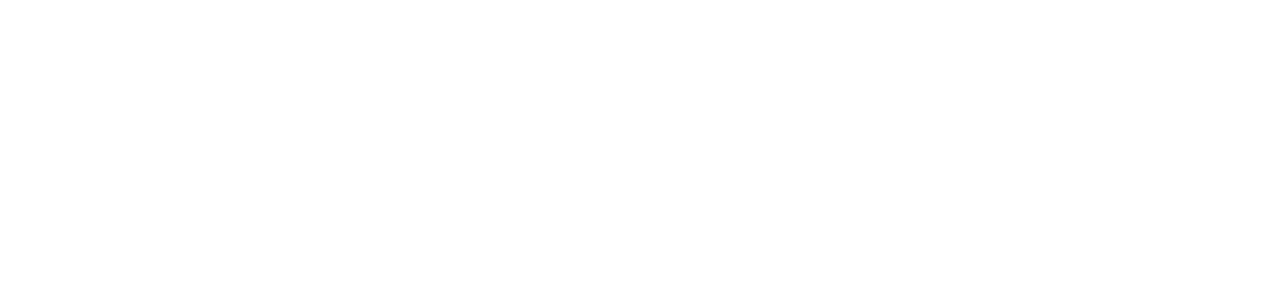
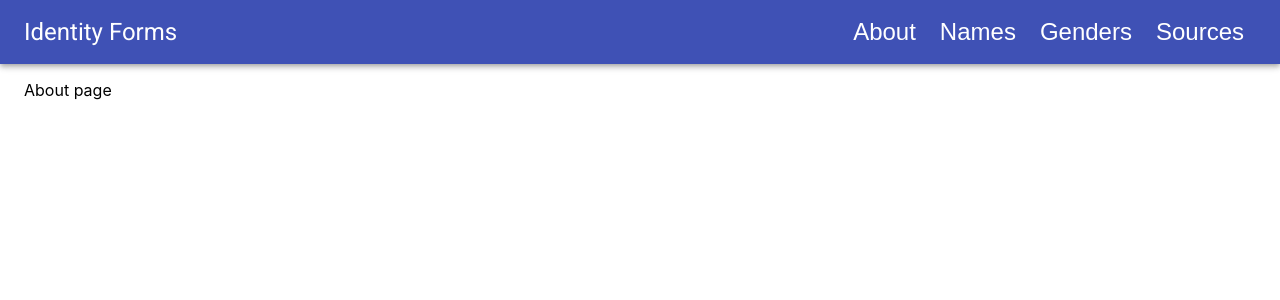
Before and after one commit to kanwren/identity-forms, a React (Create React App) app: page / in a window 1280 px wide. Shown: the top 300 px of the page. Built offline with nearby package versions, Linux system fonts and the light colour scheme.

Commit message:
Stub out menu bar and page switching

```diff
--- a/package.json
+++ b/package.json
@@ -3,6 +3,8 @@
   "version": "0.1.0",
   "private": true,
   "dependencies": {
+    "@material-ui/core": "^4.12.3",
+    "@material-ui/icons": "^4.11.2",
     "@testing-library/jest-dom": "^5.16.1",
     "@testing-library/react": "^11.2.7",
     "@testing-library/user-event": "^12.8.3",
--- a/public/index.html
+++ b/public/index.html
@@ -7,7 +7,7 @@
     <meta name="theme-color" content="#000000" />
     <meta
       name="description"
-      content="Web site created using create-react-app"
+      content="TODO"
     />
     <link rel="apple-touch-icon" href="%PUBLIC_URL%/logo192.png" />
     <!--
@@ -15,6 +15,8 @@
       user's mobile device or desktop. See https://developers.google.com/web/fundamentals/web-app-manifest/
     -->
     <link rel="manifest" href="%PUBLIC_URL%/manifest.json" />
+    <link rel="stylesheet" href="https://fonts.googleapis.com/css?family=Roboto:300,400,500,700&display=swap" />
+    <link rel="stylesheet" href="https://fonts.googleapis.com/icon?family=Material+Icons" />
     <!--
       Notice the use of %PUBLIC_URL% in the tags above.
       It will be replaced with the URL of the `public` folder during the build.
@@ -24,7 +26,7 @@
       work correctly both with client-side routing and a non-root public URL.
       Learn how to configure a non-root public URL by running `npm run build`.
     -->
-    <title>React App</title>
+    <title>Identity Forms</title>
   </head>
   <body>
     <noscript>You need to enable JavaScript to run this app.</noscript>
--- /dev/null
+++ b/src/App.tsx
@@ -0,0 +1,64 @@
+import { useState } from 'react';
+import { AppBar, IconButton, Toolbar, Typography, Container } from '@material-ui/core';
+
+type PageState = 'about' | 'names' | 'genders' | 'sources';
+
+function Bar(props: { onChangePage: (state: PageState) => void }) {
+    return (
+        <AppBar position="static">
+            <Toolbar>
+                <Typography variant="h5" style={{ flexGrow: 1 }}>
+                    Identity Forms
+                </Typography>
+                <IconButton color="inherit" onClick={() => props.onChangePage('about')}>About</IconButton>
+                <IconButton color="inherit" onClick={() => props.onChangePage('names')}>Names</IconButton>
+                <IconButton color="inherit" onClick={() => props.onChangePage('genders')}>Genders</IconButton>
+                <IconButton color="inherit" onClick={() => props.onChangePage('sources')}>Sources</IconButton>
+            </Toolbar>
+        </AppBar>
+    );
+}
+
+function About() {
+    return (
+        <p>About page</p>
+    );
+}
+
+function Names() {
+    return (
+        <p>Names page</p>
+    );
+}
+
+function Genders() {
+    return (
+        <p>Genders page</p>
+    );
+}
+
+function Sources() {
+    return (
+        <p>Sources page</p>
+    );
+}
+
+export default function App(props: {}) {
+    const [pageState, setPageState] = useState<PageState>('about');
+
+    const currentPage = {
+        'about': About,
+        'names': Names,
+        'genders': Genders,
+        'sources': Sources,
+    }[pageState]();
+
+    return (
+        <>
+            <Bar onChangePage={(newPageState) => setPageState(newPageState)} />
+            <Container maxWidth="xl">
+                {currentPage}
+            </Container>
+        </>
+    );
+}
--- a/src/index.tsx
+++ b/src/index.tsx
@@ -1,10 +1,12 @@
 import React from 'react';
 import ReactDOM from 'react-dom';
 import './index.css';
+import App from './App';
 import reportWebVitals from './reportWebVitals';
 
 ReactDOM.render(
   <React.StrictMode>
+    <App />
   </React.StrictMode>,
   document.getElementById('root')
 );
```
Also changed, not shown: 1 other file (tests, documents, lock files or other folders).
